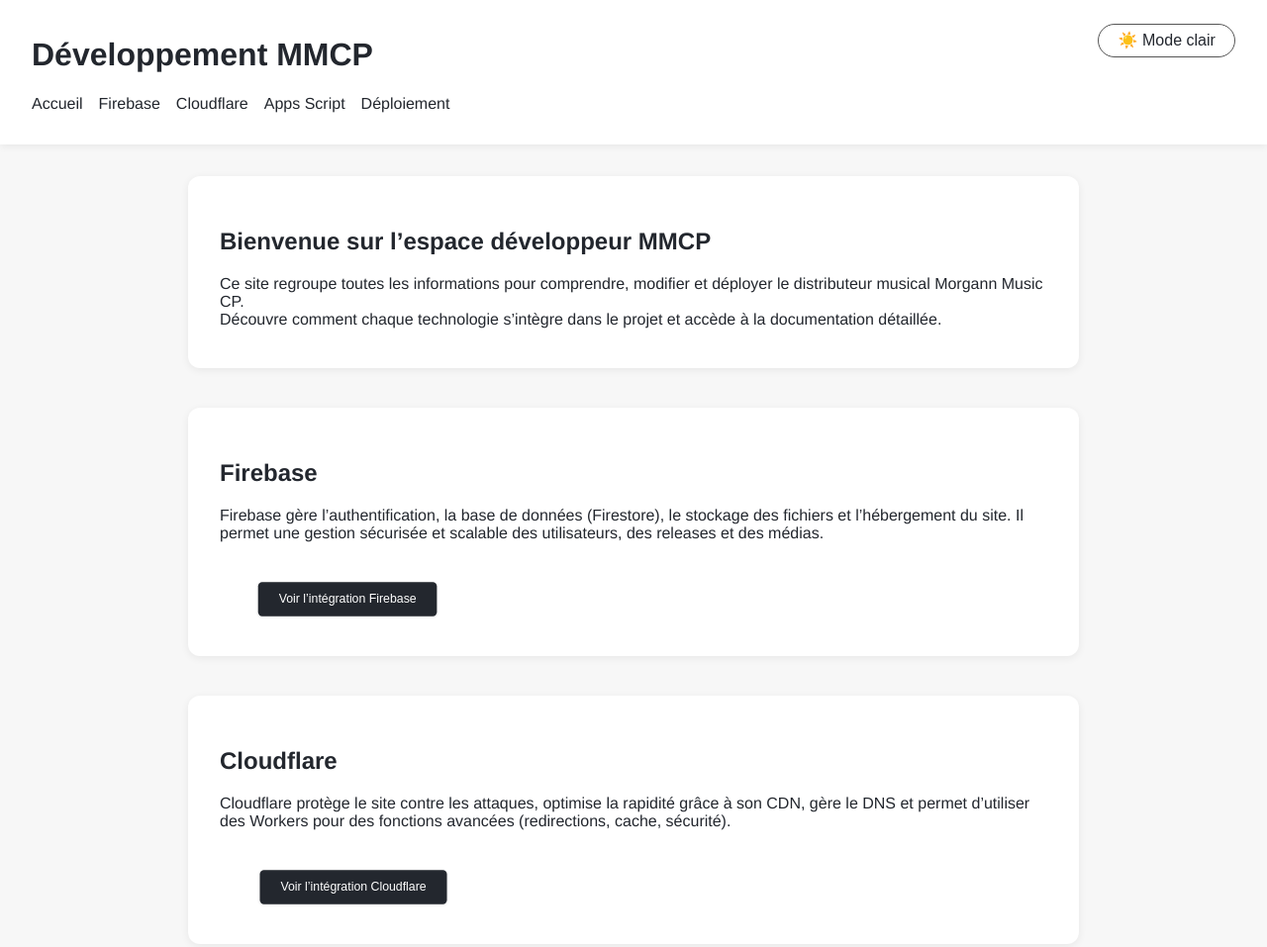
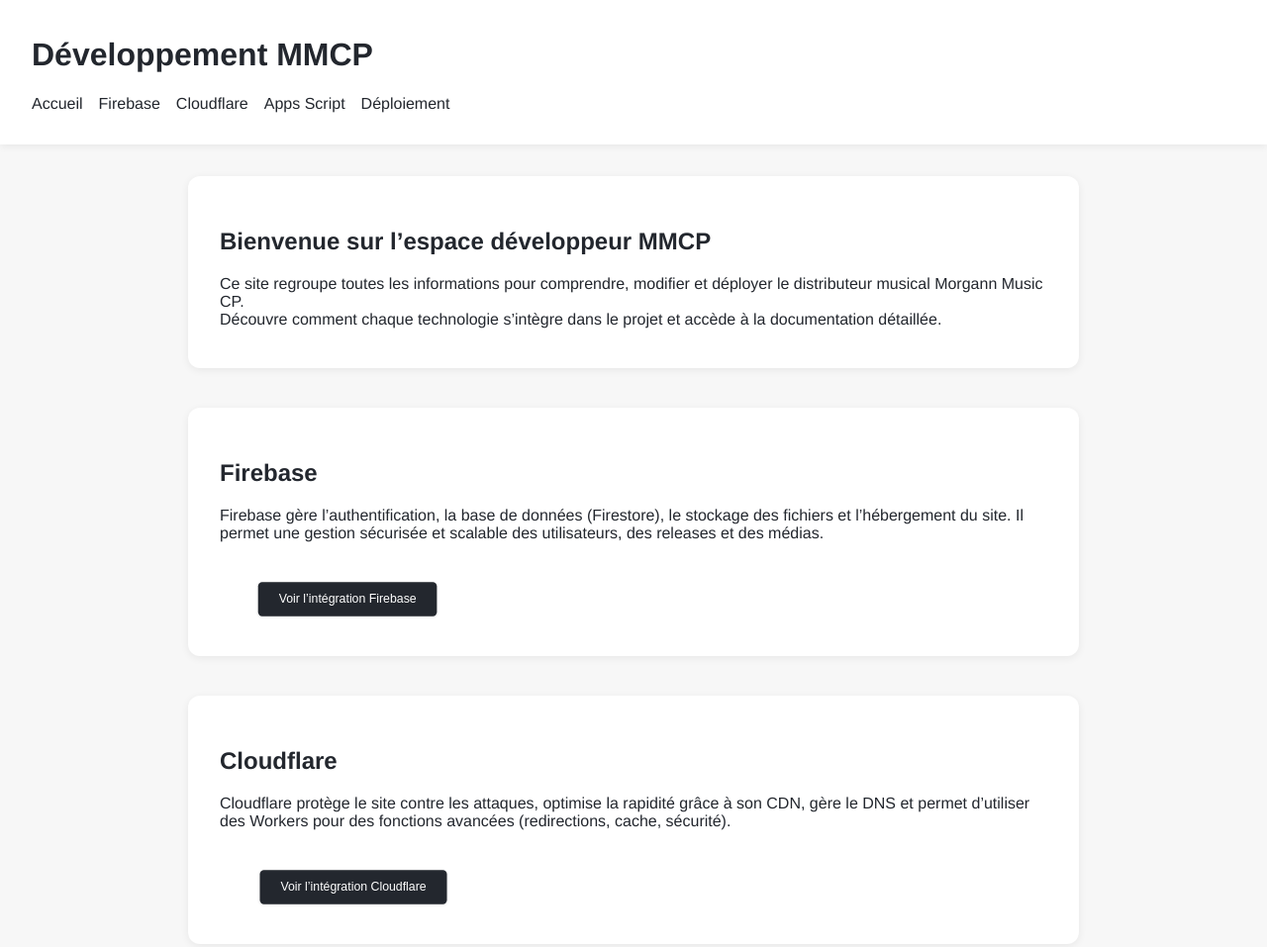
Before and after one commit to Momo-music02/dev-mmcp, a plain HTML site: page index.html in a window 1280 px wide. Shown: the top 957 px of the page at 99% size. Drawn offline with nearby package versions, Linux system fonts and the light colour scheme.

Commit message:
fix: suppression bouton mode clair/sombre (mode adaptatif automatique)

```diff
--- a/index.html
+++ b/index.html
@@ -28,7 +28,6 @@
     <script defer src="animations.js"></script>
 </head>
 <body>
-        <button class="mode-switch" id="modeSwitch">🌙 Mode sombre</button>
     <header>
         <h1>Développement MMCP</h1>
         <nav>
```
